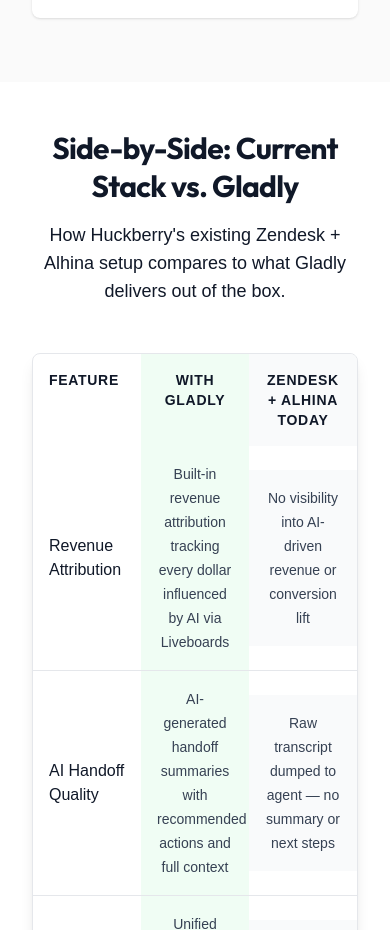
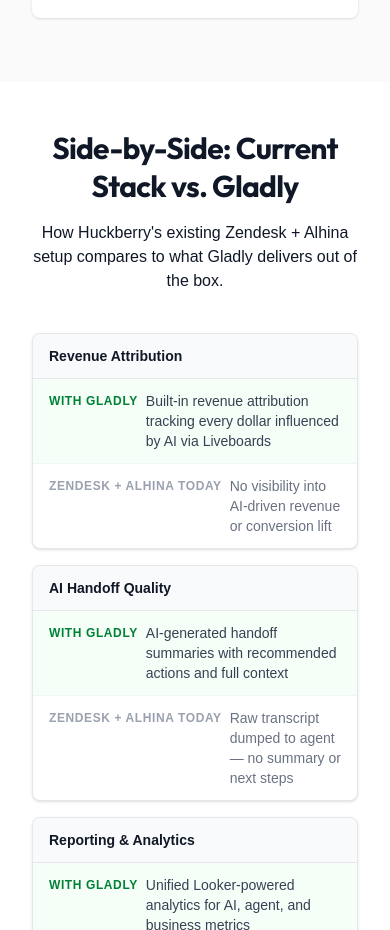
Before and after one commit to mikeg310/Huckberry, a Next.js app: page / in a window 390 px wide. Shown: the part 4380-5310 px from the top of the page. Built offline with nearby package versions, Linux system fonts and the light colour scheme.

Commit message:
Update ComparisonChart.tsx

```diff
--- a/components/content/ComparisonChart.tsx
+++ b/components/content/ComparisonChart.tsx
@@ -28,6 +28,17 @@
   { feature: 'People-Based, Not Case-Based', gladly: true, competitor: false },
 ];
 
+function renderValue(value: boolean | string, isGladly: boolean) {
+  if (typeof value === 'string') {
+    return <span className={cn("text-sm", isGladly ? "text-gray-700" : "text-gray-500")}>{value}</span>;
+  }
+  return value ? (
+    <Check className="h-5 w-5 text-green-500 mx-auto" />
+  ) : (
+    <X className="h-5 w-5 text-red-500 mx-auto" />
+  );
+}
+
 const ComparisonChart: React.FC<Props> = ({
   heading = 'A feature-by-feature comparison',
   description = 'See how Gladly stacks up.',
@@ -37,16 +48,18 @@
   colorSchemeNew = 'white',
 }) => {
   const ref = useRef<HTMLDivElement>(null);
-  const isInView = useInView(ref, { once: true, amount: 0.3 });
+  const isInView = useInView(ref, { once: true, amount: 0.15 });
 
   return (
     <ColorSchemeWrapper colorSchemeNew={colorSchemeNew} padding="none">
       <div ref={ref} className="w-full max-w-4xl mx-auto py-12 px-4 sm:px-6 lg:py-16 lg:px-8">
-        <div className={cn('text-center mb-12 transition-opacity duration-1000 ease-in', isInView ? 'opacity-100' : 'opacity-0')}>
+        <div className={cn('text-center mb-10 sm:mb-12 transition-opacity duration-1000 ease-in', isInView ? 'opacity-100' : 'opacity-0')}>
           <GladlyHeading as="h2" level={2}>{heading}</GladlyHeading>
-          {description && <p className="mt-4 text-lg max-w-2xl mx-auto">{description}</p>}
+          {description && <p className="mt-4 text-base sm:text-lg max-w-2xl mx-auto">{description}</p>}
         </div>
-        <div className="overflow-hidden rounded-lg shadow-lg bg-white border border-gray-200">
+
+        {/* Desktop: traditional table layout */}
+        <div className="hidden md:block overflow-hidden rounded-lg shadow-lg bg-white border border-gray-200">
           <div className="grid grid-cols-3 font-bold text-left text-sm tracking-wider uppercase">
             <div className="p-4">Feature</div>
             <div className="p-4 text-center bg-green-50">{gladlyLabel}</div>
@@ -54,29 +67,49 @@
           </div>
           <div className="divide-y divide-gray-200">
             {rows.map((row, index) => (
-              <div key={index} className={cn('grid grid-cols-3 items-center transition-all duration-700 ease-in-out', isInView ? 'opacity-100 translate-y-0' : 'opacity-0 translate-y-4')}>
+              <div key={index} className={cn('grid grid-cols-3 items-center transition-all duration-700 ease-in-out', isInView ? 'opacity-100 translate-y-0' : 'opacity-0 translate-y-4')} style={{ transitionDelay: `${index * 80}ms` }}>
                 <div className="p-4 font-medium text-gray-900">{row.feature}</div>
                 <div className="p-4 text-center bg-green-50">
-                  {typeof row.gladly === 'string' ? (
-                    <span className="text-sm text-gray-700">{row.gladly}</span>
-                  ) : row.gladly ? (
-                    <Check className="h-6 w-6 text-green-500 mx-auto" />
-                  ) : (
-                    <X className="h-6 w-6 text-red-500 mx-auto" />
-                  )}
+                  {renderValue(row.gladly, true)}
                 </div>
                 <div className="p-4 text-center bg-gray-50">
-                  {typeof row.competitor === 'string' ? (
-                    <span className="text-sm text-gray-700">{row.competitor}</span>
-                  ) : row.competitor ? (
-                    <Check className="h-6 w-6 text-green-500 mx-auto" />
-                  ) : (
-                    <X className="h-6 w-6 text-red-500 mx-auto" />
-                  )}
+                  {renderValue(row.competitor, false)}
                 </div>
               </div>
             ))}
           </div>
+        </div>
+
+        {/* Mobile: stacked card layout */}
+        <div className="md:hidden space-y-4">
+          {rows.map((row, index) => (
+            <div
+              key={index}
+              className={cn(
+                'rounded-lg shadow-sm bg-white border border-gray-200 overflow-hidden transition-all duration-700 ease-in-out',
+                isInView ? 'opacity-100 translate-y-0' : 'opacity-0 translate-y-4'
+              )}
+              style={{ transitionDelay: `${index * 80}ms` }}
+            >
+              <div className="px-4 py-3 bg-gray-50 border-b border-gray-200">
+                <h4 className="font-semibold text-gray-900 text-sm">{row.feature}</h4>
+              </div>
+              <div className="divide-y divide-gray-100">
+                <div className="px-4 py-3 bg-green-50/60">
+                  <div className="flex items-start gap-2">
+                    <span className="text-xs font-bold uppercase tracking-wider text-green-700 shrink-0 mt-0.5 min-w-[60px]">{gladlyLabel}</span>
+                    <div className="text-sm text-gray-700">{typeof row.gladly === 'string' ? row.gladly : row.gladly ? <Check className="h-5 w-5 text-green-500" /> : <X className="h-5 w-5 text-red-500" />}</div>
+                  </div>
+                </div>
+                <div className="px-4 py-3">
+                  <div className="flex items-start gap-2">
+                    <span className="text-xs font-bold uppercase tracking-wider text-gray-400 shrink-0 mt-0.5 min-w-[60px]">{competitorLabel}</span>
+                    <div className="text-sm text-gray-500">{typeof row.competitor === 'string' ? row.competitor : row.competitor ? <Check className="h-5 w-5 text-green-500" /> : <X className="h-5 w-5 text-red-500" />}</div>
+                  </div>
+                </div>
+              </div>
+            </div>
+          ))}
         </div>
       </div>
     </ColorSchemeWrapper>
```
